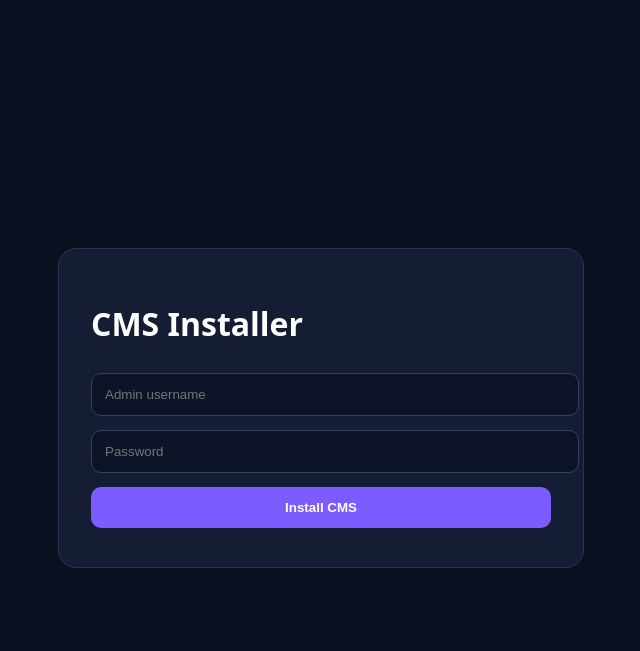
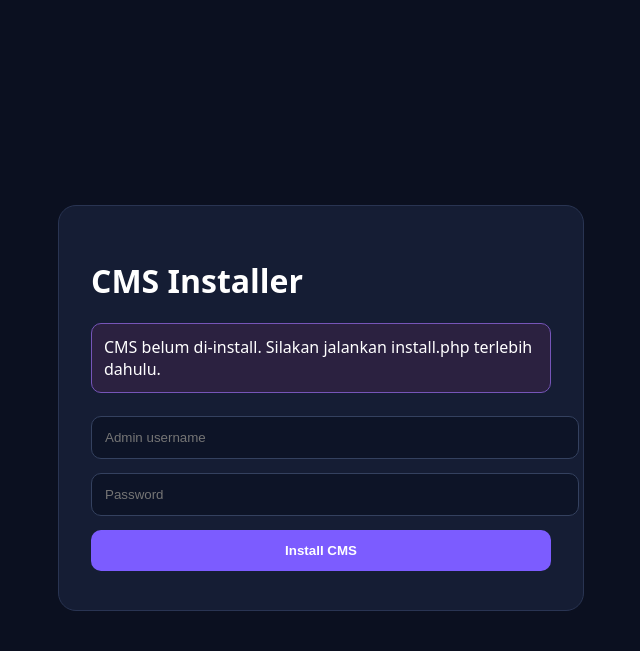
Before and after one commit to dspins01-sys/ara, a PHP site: page /install.php in a window 1280 px wide. Shown: the top 651 px of the page, without its empty margins (319-959 px from the left). Run offline with PHP 8.4, Linux system fonts and the light colour scheme; the visitor is signed in with stand-in values (Sample User, id 1).

Commit message:
clean baseline v2

```diff
--- a/admin/login.php
+++ b/admin/login.php
@@ -1 +1 @@
-<?php require_once __DIR__.'/../app/Security.php'; require_once __DIR__.'/../app/Database.php'; start_secure_session(); if(!empty($_SESSION['admin_id'])){header('Location:index.php');exit;} $err=''; if($_SERVER['REQUEST_METHOD']==='POST'){ $st=Database::pdo()->prepare('SELECT * FROM admins WHERE username=?');$st->execute([trim($_POST['username']??'')]);$a=$st->fetch(); if($a&&password_verify($_POST['password']??'',$a['password_hash'])){session_regenerate_id(true);$_SESSION['admin_id']=$a['id'];header('Location:index.php');exit;} $err='Username atau password salah.';} ?><!doctype html><html><head><meta charset="utf-8"><meta name="viewport" content="width=device-width,initial-scale=1"><title>Login</title><link rel="stylesheet" href="assets/admin.css"></head><body class="login"><form method="post"><h1>ARA CMS</h1><?php if($err):?><p class="err"><?=e($err)?></p><?php endif;?><input name="username" placeholder="Username" required><input type="password" name="password" placeholder="Password" required><button>Login</button></form></body></html>
+<?php require_once __DIR__.'/../app/Security.php'; require_once __DIR__.'/../app/Database.php'; start_secure_session(); if(!ara_is_installed()){ $_SESSION['install_notice']='CMS belum di-install. Silakan jalankan install.php terlebih dahulu.'; header('Location: '.ara_app_base_path().'/install.php'); exit; } if(!empty($_SESSION['admin_id'])){header('Location:index.php');exit;} $err=''; $notice=$_GET['installed']??''; if($_SERVER['REQUEST_METHOD']==='POST'){ $st=Database::pdo()->prepare('SELECT * FROM admins WHERE username=?');$st->execute([trim($_POST['username']??'')]);$a=$st->fetch(); if($a&&password_verify($_POST['password']??'',$a['password_hash'])){session_regenerate_id(true);$_SESSION['admin_id']=$a['id'];header('Location:index.php');exit;} $err='Username atau password salah.';} ?><!doctype html><html><head><meta charset="utf-8"><meta name="viewport" content="width=device-width,initial-scale=1"><title>Login</title><link rel="stylesheet" href="assets/admin.css"></head><body class="login"><form method="post"><h1>ARA CMS</h1><?php if($notice):?><p class="ok">Instalasi berhasil. Silakan login.</p><?php endif;?><?php if($err):?><p class="err"><?=e($err)?></p><?php endif;?><input name="username" placeholder="Username" required><input type="password" name="password" placeholder="Password" required><button>Login</button></form></body></html>
--- a/app/Content.php
+++ b/app/Content.php
@@ -9,6 +9,8 @@ function ensure_section_typography_column(): void {
     static $done=false; if($done) return; $done=true;
     try {
         $pdo=Database::pdo();
+        $table=$pdo->query("SELECT 1 FROM sqlite_master WHERE type='table' AND name='sections' LIMIT 1")->fetchColumn();
+        if (!$table) return;
         $cols=$pdo->query("PRAGMA table_info(sections)")->fetchAll();
         $has=false; foreach($cols as $c){ if((string)($c['name']??'')==='typography') { $has=true; break; } }
         if(!$has) $pdo->exec("ALTER TABLE sections ADD COLUMN typography TEXT DEFAULT '{}' ");
--- a/app/Security.php
+++ b/app/Security.php
@@ -5,5 +5,31 @@ function start_secure_session(): void { if (session_status() !== PHP_SESSION_ACT
 function csrf_token(): string { start_secure_session(); if (empty($_SESSION['csrf'])) $_SESSION['csrf']=bin2hex(random_bytes(32)); return $_SESSION['csrf']; }
 function verify_csrf(): void { start_secure_session(); if (!hash_equals($_SESSION['csrf'] ?? '', $_POST['csrf'] ?? '')) { http_response_code(419); exit('Invalid CSRF token'); } }
 function e(?string $v): string { return htmlspecialchars($v ?? '', ENT_QUOTES, 'UTF-8'); }
-function admin_required(): void { start_secure_session(); if (empty($_SESSION['admin_id'])) { header('Location: /admin/login.php'); exit; } }
+function ara_app_base_path(): string {
+  $script = str_replace('\\', '/', (string)($_SERVER['SCRIPT_NAME'] ?? ''));
+  foreach (['/public/', '/admin/'] as $marker) {
+    $pos = strpos($script, $marker);
+    if ($pos !== false) return rtrim(substr($script, 0, $pos), '/');
+  }
+  $dir = str_replace('\\', '/', dirname($script));
+  return $dir === '/' || $dir === '.' ? '' : rtrim($dir, '/');
+}
+function ara_is_installed(): bool {
+  if (!is_file(DB_PATH)) return false;
+  try {
+    $pdo = Database::pdo();
+    $stmt = $pdo->query("SELECT 1 FROM sqlite_master WHERE type='table' AND name='sections' LIMIT 1");
+    return (bool)$stmt->fetchColumn();
+  } catch (Throwable $e) {
+    return false;
+  }
+}
+function ara_require_install(): void {
+  if (ara_is_installed()) return;
+  start_secure_session();
+  $_SESSION['install_notice'] = 'CMS belum di-install. Silakan jalankan install.php terlebih dahulu.';
+  header('Location: ' . ara_app_base_path() . '/install.php');
+  exit;
+}
+function admin_required(): void { start_secure_session(); if (!ara_is_installed()) { $_SESSION['install_notice'] = 'CMS belum di-install. Silakan jalankan install.php terlebih dahulu.'; header('Location: ' . ara_app_base_path() . '/install.php'); exit; } if (empty($_SESSION['admin_id'])) { header('Location: ' . ara_app_base_path() . '/admin/login.php'); exit; } }
 function flash(?string $msg=null): ?string { start_secure_session(); if ($msg!==null) $_SESSION['flash']=$msg; $x=$_SESSION['flash']??null; unset($_SESSION['flash']); return $x; }
--- a/install.php
+++ b/install.php
@@ -1,7 +1,9 @@
 <?php
 require_once __DIR__.'/app/Database.php';
 require_once __DIR__.'/app/Security.php';
+start_secure_session();
 $pdo=Database::pdo(); $schema=file_get_contents(__DIR__.'/database/schema.sql'); $pdo->exec($schema);
+$installNotice=$_SESSION['install_notice']??''; unset($_SESSION['install_notice']);
 $adminExists=(int)$pdo->query('SELECT COUNT(*) FROM admins')->fetchColumn(); $msg='';
-if($_SERVER['REQUEST_METHOD']==='POST'){ $u=trim($_POST['username']??'');$p=$_POST['password']??''; if(strlen($u)<3||strlen($p)<8){$msg='Username minimal 3 karakter dan password minimal 8 karakter.';} else {$st=$pdo->prepare('INSERT INTO admins(username,password_hash) VALUES(?,?)');$st->execute([$u,password_hash($p,PASSWORD_DEFAULT)]);$msg='Instalasi selesai. Hapus install.php lalu login ke /admin/login.php';$adminExists=1;}}
-?><!doctype html><html><head><meta charset="utf-8"><title>Install CMS</title><style>body{font-family:system-ui;background:#0b1020;color:#fff;display:grid;place-items:center;min-height:100vh}.box{width:min(460px,92vw);padding:32px;background:#151d34;border:1px solid #293452;border-radius:18px}input,button{width:100%;padding:13px;margin:7px 0;border-radius:10px;border:1px solid #34415f;background:#0d1427;color:#fff}button{background:#7c5cff;border:0;font-weight:700}</style></head><body><div class="box"><h1>CMS Installer</h1><?php if($msg):?><p><?=$msg?></p><?php endif;?><?php if(!$adminExists):?><form method="post"><input name="username" placeholder="Admin username" required><input type="password" name="password" placeholder="Password" required><button>Install CMS</button></form><?php else:?><p>Admin sudah dibuat.</p><?php endif;?></div></body></html>
+if($_SERVER['REQUEST_METHOD']==='POST'){ $u=trim($_POST['username']??'');$p=$_POST['password']??''; if(strlen($u)<3||strlen($p)<8){$msg='Username minimal 3 karakter dan password minimal 8 karakter.';} else {$st=$pdo->prepare('INSERT INTO admins(username,password_hash) VALUES(?,?)');$st->execute([$u,password_hash($p,PASSWORD_DEFAULT)]);$adminExists=1; header('Location: '.ara_app_base_path().'/admin/login.php?installed=1'); exit;}}
+?><!doctype html><html><head><meta charset="utf-8"><title>Install CMS</title><style>body{font-family:system-ui;background:#0b1020;color:#fff;display:grid;place-items:center;min-height:100vh}.box{width:min(460px,92vw);padding:32px;background:#151d34;border:1px solid #293452;border-radius:18px}input,button{width:100%;padding:13px;margin:7px 0;border-radius:10px;border:1px solid #34415f;background:#0d1427;color:#fff}button{background:#7c5cff;border:0;font-weight:700}</style></head><body><div class="box"><h1>CMS Installer</h1><?php if($installNotice):?><p style="background:#2b2140;border:1px solid #7655b8;padding:12px;border-radius:10px"><?=e($installNotice)?></p><?php endif;?><?php if($msg):?><p><?=e($msg)?></p><?php endif;?><?php if(!$adminExists):?><form method="post"><input name="username" placeholder="Admin username" required><input type="password" name="password" placeholder="Password" required><button>Install CMS</button></form><?php else:?><p>Admin sudah dibuat.</p><?php endif;?></div></body></html>
--- a/public/index.php
+++ b/public/index.php
@@ -4,6 +4,7 @@ header('Pragma: no-cache');
 header('Expires: 0');
 
 require_once __DIR__.'/../app/Security.php';
+ara_require_install();
 require_once __DIR__.'/../app/Content.php';
 require_once __DIR__.'/../app/site-template.php';
 try { $s=get_settings(); $sections=get_sections(); } catch(Throwable $e) { $s=[]; $sections=[]; }
```
Also changed, not shown: CHANGELOG-V20.8.4-FIRST-INSTALL-GUARD.md (added, +9 -0 lines).
